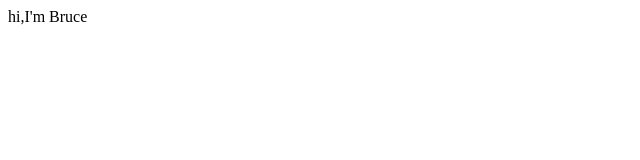
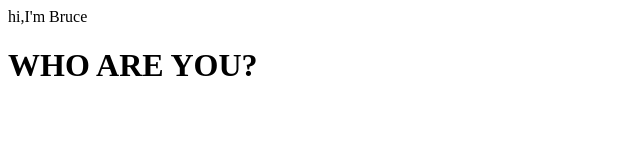
Before and after one commit to Bruccce/Bruccce.github.io, a plain HTML site: page index.html in a window 1280 px wide. Shown: the whole page, without its empty margins (0-640 px from the left). Drawn offline with Linux system fonts and the light colour scheme.

Commit message:
third-ci

```diff
--- a/index.html
+++ b/index.html
@@ -1 +1,2 @@
 <p>hi,I'm Bruce</p>
+<h1>WHO ARE YOU?</h1>
```
